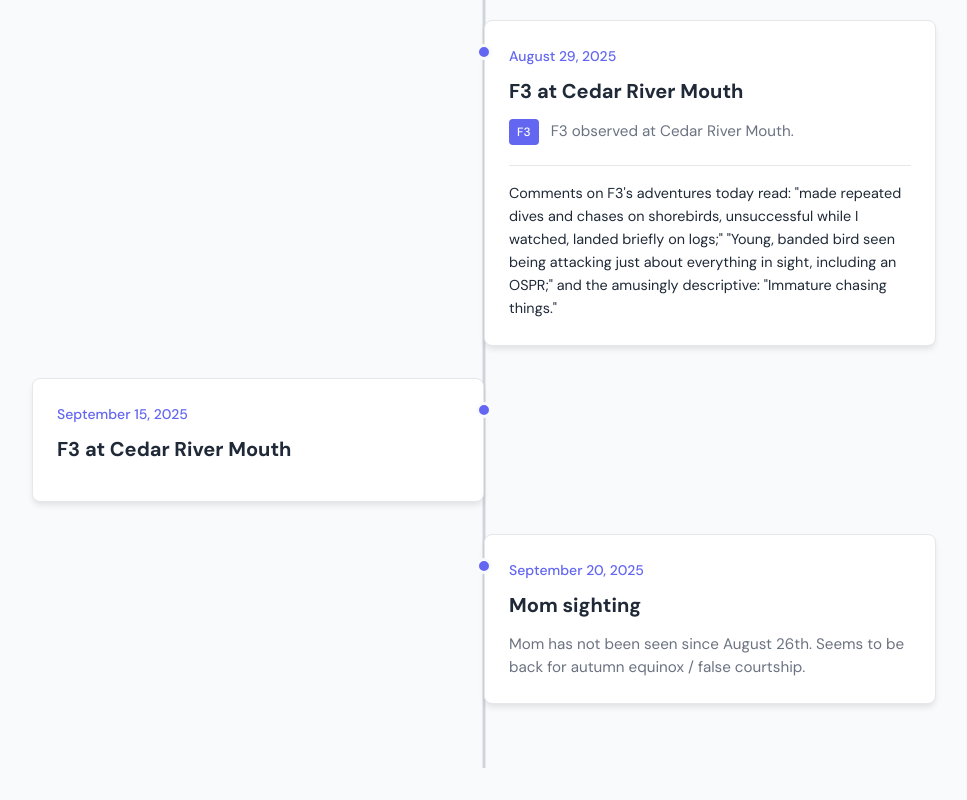
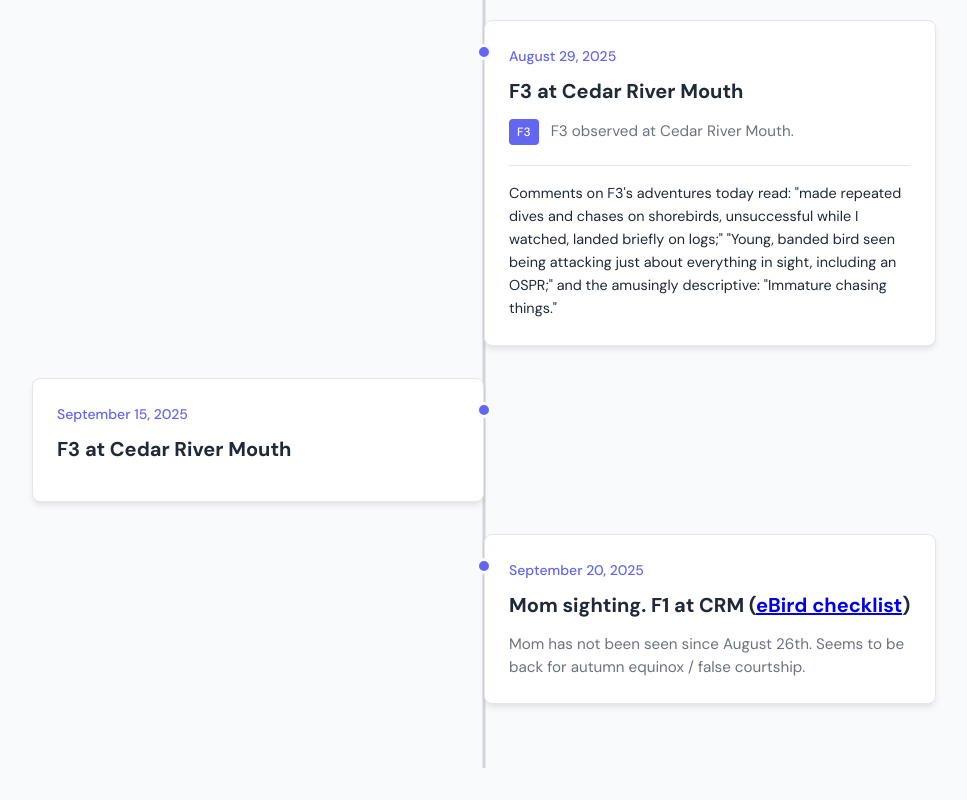
Before and after one commit to m-tikunova/lvm-timeline, a plain HTML site: page index.html in a window 1280 px wide. Shown: the part 8029-8829 px from the top of the page, without its empty margins (156-1123 px from the left). Drawn offline with Linux system fonts and the light colour scheme.

Commit message:
update timeline

```diff
--- a/index.html
+++ b/index.html
@@ -731,7 +731,12 @@
           <div class="timeline-marker"></div>
           <div class="timeline-content">
             <div class="date">September 20, 2025</div>
-            <div class="event-title">Mom sighting</div>
+            <div class="event-title">
+              Mom sighting. F1 at CRM (<a
+                href="https://ebird.org/checklist/S274577046"
+                >eBird checklist</a
+              >)
+            </div>
             <div class="event-summary">
               Mom has not been seen since August 26th. Seems to be back for
               autumn equinox / false courtship.
```
